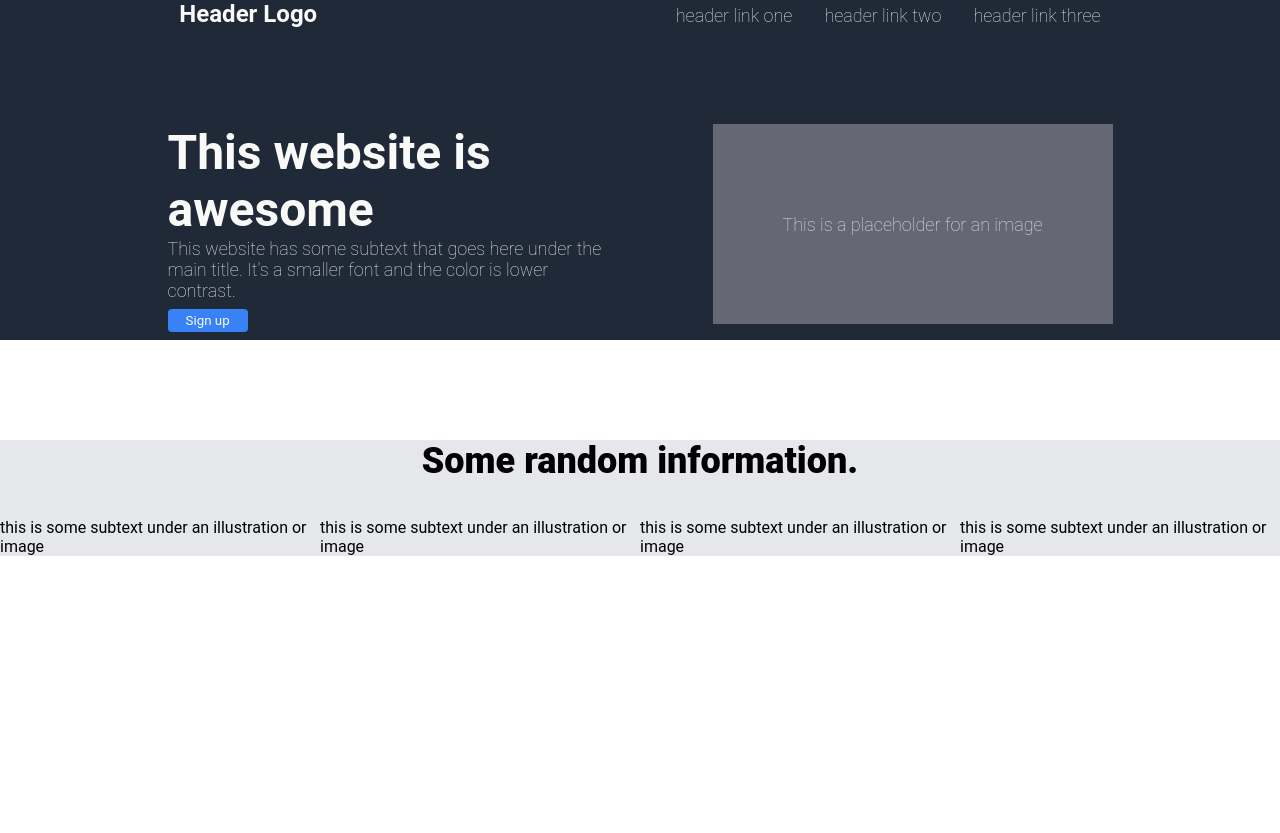
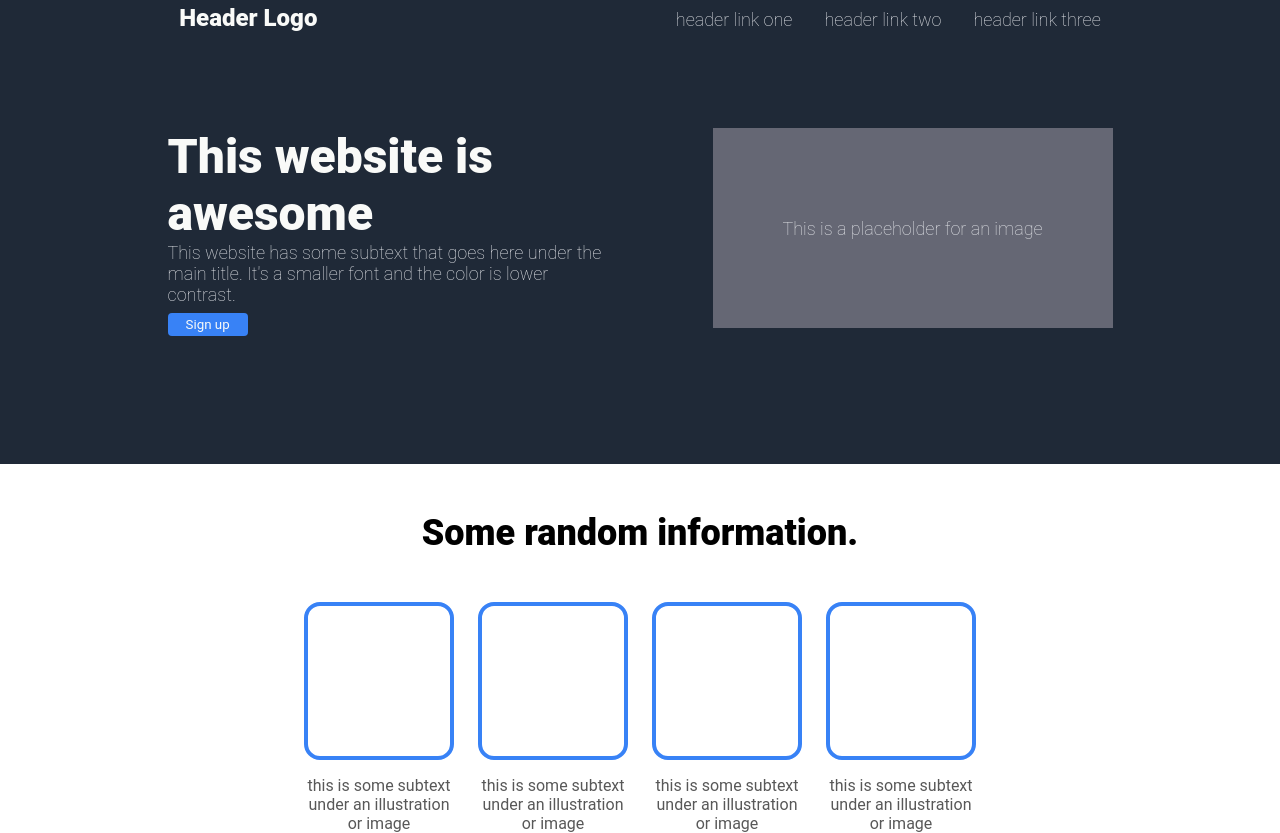
Before and after one commit to izng-code/landing-page, a plain HTML site: page index.html in a window 1280 px wide. Before the commit the page ends 800 px from the top, so only its background shows below. Drawn offline with Linux system fonts and the light colour scheme.

Commit message:
Fix misc bugs and style section two

```diff
--- a/index.html
+++ b/index.html
@@ -29,15 +29,23 @@
     <div class="two">
         <div class="random-heading">Some random information.</div>
         <div class="cards">
+            <div class="card">
                 <rect class="illustration"></rect>
                 <div class="illustration-text">this is some subtext under an illustration or image</div>
+            </div>
+            <div class="card">
                 <rect class="illustration"></rect>
                 <div class="illustration-text">this is some subtext under an illustration or image</div>
+            </div>
+            <div class="card">
                 <rect class="illustration"></rect>
                 <div class="illustration-text">this is some subtext under an illustration or image</div>
+            </div>
+            <div class="card">
                 <rect class="illustration"></rect>
                 <div class="illustration-text">this is some subtext under an illustration or image</div>
             </div>
         </div>
+    </div>
 </body>
 </html>
--- a/style.css
+++ b/style.css
@@ -8,6 +8,7 @@ body {
 
 .one{
     background-color: #1f2937;
+    padding: 4px 0px 120px;
 }
 
 .logo {
@@ -16,7 +17,7 @@ body {
     justify-content: space-around;
     font-size: 24px;
     color: #f9faf8;
-    font-weight: bolder;
+    font-weight: 1000;
     margin-bottom: 96px;
 }
 
@@ -41,7 +42,7 @@ a {
 .heading {
     font-size: 48px;
     color: #f9faf8;
-    font-weight: bolder;
+    font-weight: 1000;
     width: 450px;
 }
 
@@ -72,17 +73,39 @@ button {
     cursor: pointer;
 }
 
-.two {
-    margin-top: 100px;
-    background-color: #e5e7eb;
-}
 .random-heading {
     text-align: center;
     font-size: 36px;
-    font-weight: 900;
+    font-weight: 1000;
+    margin: 48px 0px;
 }
+
 .cards {
     display: flex;
-    margin: 36px 0px 0px 0px;
-    justify-content: space-around;
+    justify-content: center;
+    gap: 24px;
 }
+
+.card {
+    width: 200px;
+    height: 200px;
+    display: flex;
+    flex-wrap: wrap;
+    max-width: 150px;
+    justify-content: center;
+    gap: 16px;
+}
+
+.illustration {
+    width: 150px;
+    height: 150px;
+    border: 4px;
+    border-color: #3882f6;
+    border-style: solid;
+    border-radius: 16px;
+}
+
+.illustration-text {
+    text-align: center;
+    color: rgb(88, 88, 88);
+}
```
Lines whose indentation alone changed are shown as unchanged.
